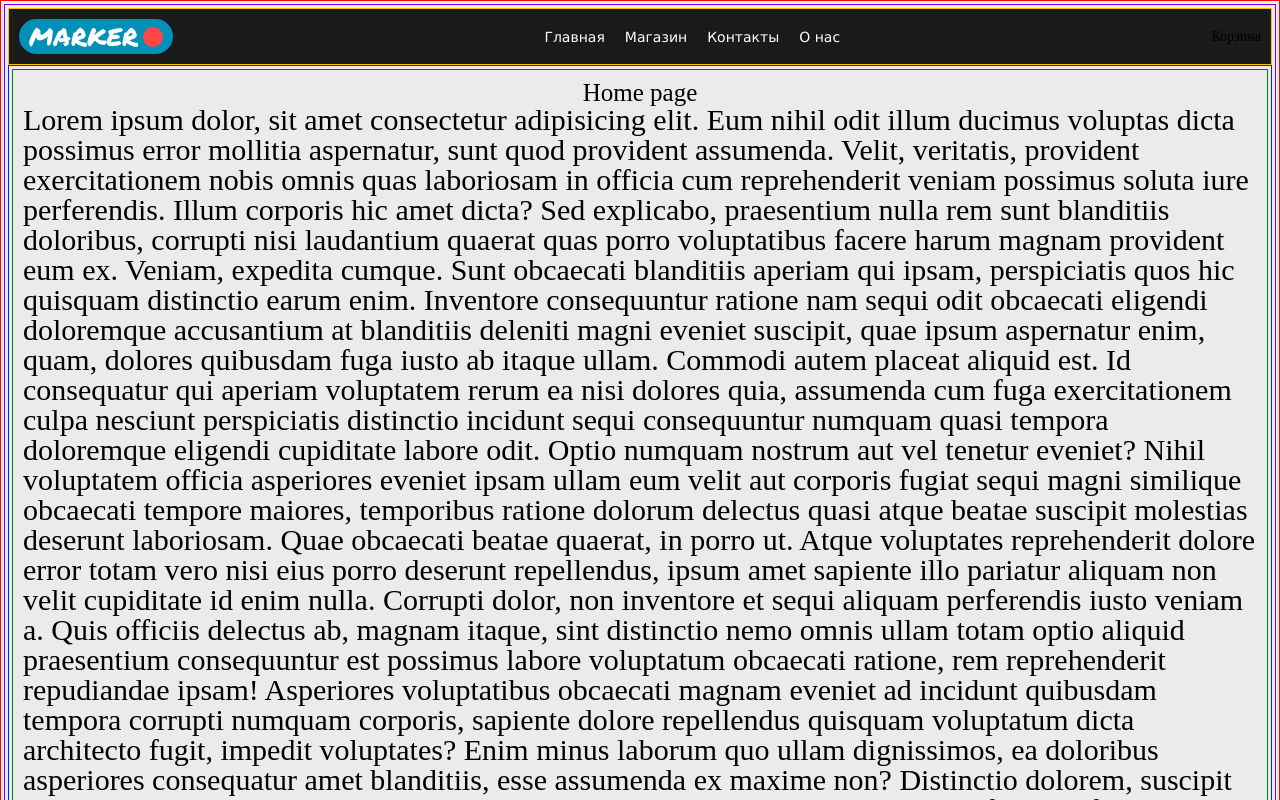
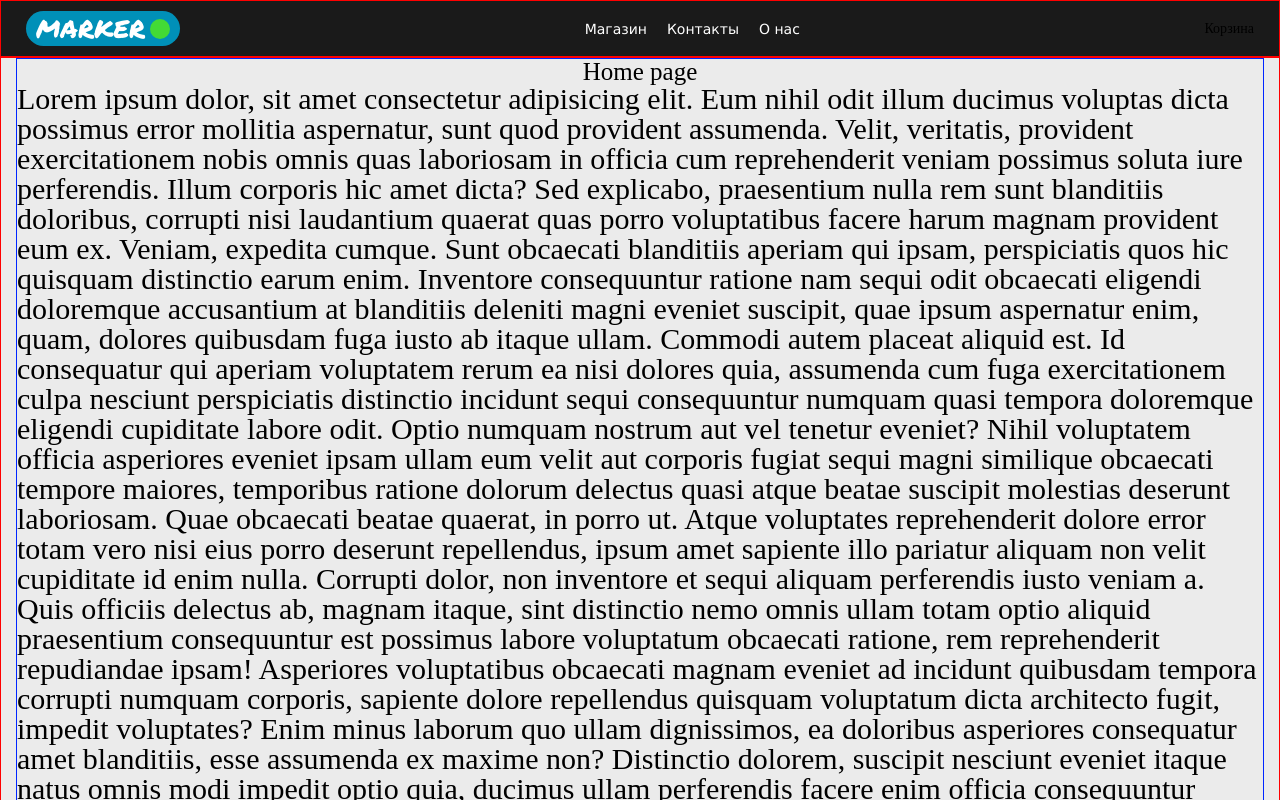
Before and after one commit to olegpl1993/marker-shop, a Next.js app: page / in a window 1280 px wide. Shown: the top 800 px of the page. Built offline with nearby package versions, Linux system fonts and the light colour scheme.

Commit message:
feat: container and layout

```diff
--- a/src/app/about/about.scss
+++ b/src/app/about/about.scss
@@ -2,8 +2,6 @@
   display: flex;
   align-items: center;
   justify-content: center;
-  border: 1px solid green;
-  padding: 10px;
 
   &__title {
     font-size: 25px;
--- a/src/app/contacts/contacts.scss
+++ b/src/app/contacts/contacts.scss
@@ -2,8 +2,6 @@
   display: flex;
   align-items: center;
   justify-content: center;
-  border: 1px solid green;
-  padding: 10px;
 
   &__title {
     font-size: 25px;
--- a/src/app/global.scss
+++ b/src/app/global.scss
@@ -75,22 +75,30 @@ h6 {
 }
 
 body {
-  border: 1px solid rgb(255, 0, 0);
   background-color: rgb(235, 235, 235);
   display: flex;
   flex-direction: column;
   justify-content: space-between;
-  padding: 3px;
 }
 
 .wrapper {
   display: flex;
   flex-direction: column;
-  border: 1px solid rgb(111, 0, 255);
-  padding: 3px;
+}
+
+.headerRow,
+.footerRow {
+  background-color: rgb(26, 26, 26);
+}
+
+main {
+  border: 1px solid rgb(0, 38, 255);
 }
 
 .container {
-  padding: 3px;
-  border: 1px solid rgb(0, 38, 255);
+  width: 100%;
+  max-width: 1600px;
+  margin: 0 auto;
+  padding: 0 15px;
+  border: 1px solid red;
 }
--- a/src/app/home.scss
+++ b/src/app/home.scss
@@ -3,8 +3,6 @@
   align-items: center;
   justify-content: center;
   flex-direction: column;
-  border: 1px solid green;
-  padding: 10px;
 
   &__title {
     font-size: 25px;
--- a/src/app/layout.tsx
+++ b/src/app/layout.tsx
@@ -17,10 +17,20 @@ export default function RootLayout({
     <html lang="en">
       <body>
         <div className="wrapper">
-          <Header />
-          <main className="container">{children}</main>
+          <div className="headerRow">
+            <div className="container">
+              <Header />
+            </div>
+          </div>
+          <div className="container">
+            <main>{children}</main>
+          </div>
         </div>
-        <Footer />
+        <div className="footerRow">
+          <div className="container">
+            <Footer />
+          </div>
+        </div>
       </body>
     </html>
   );
--- a/src/app/store/store.scss
+++ b/src/app/store/store.scss
@@ -2,8 +2,6 @@
   display: flex;
   align-items: center;
   justify-content: center;
-  border: 1px solid green;
-  padding: 10px;
 
   &__title {
     font-size: 25px;
--- a/src/components/Footer/Footer.scss
+++ b/src/components/Footer/Footer.scss
@@ -2,8 +2,6 @@ footer {
   display: flex;
   align-items: center;
   justify-content: center;
-  border: 1px solid rgb(255, 191, 0);
-  background-color: rgb(26, 26, 26);
   padding: 10px;
 }
 
--- a/src/components/Header/Header.scss
+++ b/src/components/Header/Header.scss
@@ -2,8 +2,6 @@ header {
   display: flex;
   align-items: center;
   justify-content: space-between;
-  border: 1px solid rgb(255, 191, 0);
-  background-color: rgb(26, 26, 26);
   padding: 10px;
 }
 
--- a/src/components/Header/Header.tsx
+++ b/src/components/Header/Header.tsx
@@ -7,9 +7,6 @@ function Header() {
     <header>
       <Logo />
       <div className="menu">
-        <Link href={"/"} className="menu__link">
-          Главная
-        </Link>
         <Link href={"/store"} className="menu__link">
           Магазин
         </Link>
--- a/src/components/Logo/Logo.scss
+++ b/src/components/Logo/Logo.scss
@@ -18,7 +18,7 @@
   &__point {
     width: 20px;
     height: 20px;
-    background-color: rgb(255, 71, 71);
+    background-color: rgb(67, 218, 53);
     border-radius: 50%;
   }
 }
```
